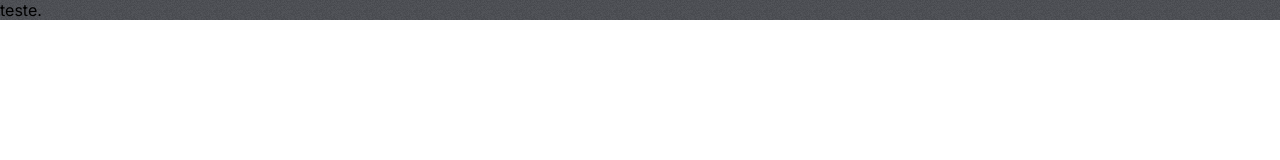
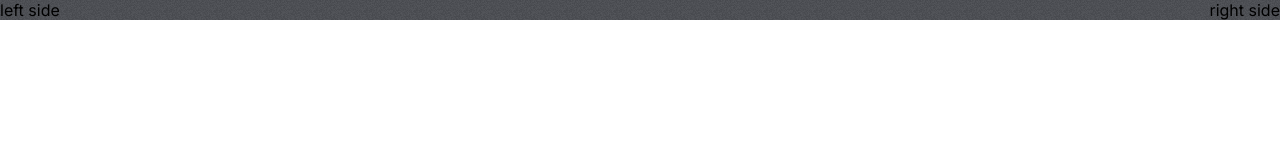
Before and after one commit to francovinicius/academy-fitclub, a React (Create React App) app: page / in a window 1280 px wide. Shown: the top 160 px of the page. Built offline with nearby package versions, Linux system fonts and the light colour scheme.

Commit message:
preparando para criar a página principal

```diff
--- a/src/App.js
+++ b/src/App.js
@@ -1,8 +1,9 @@
 import './App.css';
+import Hero from './Components/Hero/Hero';
 function App() {
   return (
     <div className="App">
-          teste.
+          <Hero />
     </div>
   );
 }
--- /dev/null
+++ b/src/Components/Hero/Hero.css
@@ -0,0 +1,4 @@
+.hero {
+    display: flex;
+    justify-content: space-between;
+}
--- /dev/null
+++ b/src/Components/Hero/Hero.jsx
@@ -0,0 +1,12 @@
+import styles from './Hero.css'
+
+export default function Hero () {
+   return (
+
+        <div className="hero">
+            <div className="left-h">left side</div>
+            <div className="right-h">right side</div>
+        </div>
+
+   )
+}
```
Also changed, not shown: 1 other file (tests, documents, lock files or other folders).
